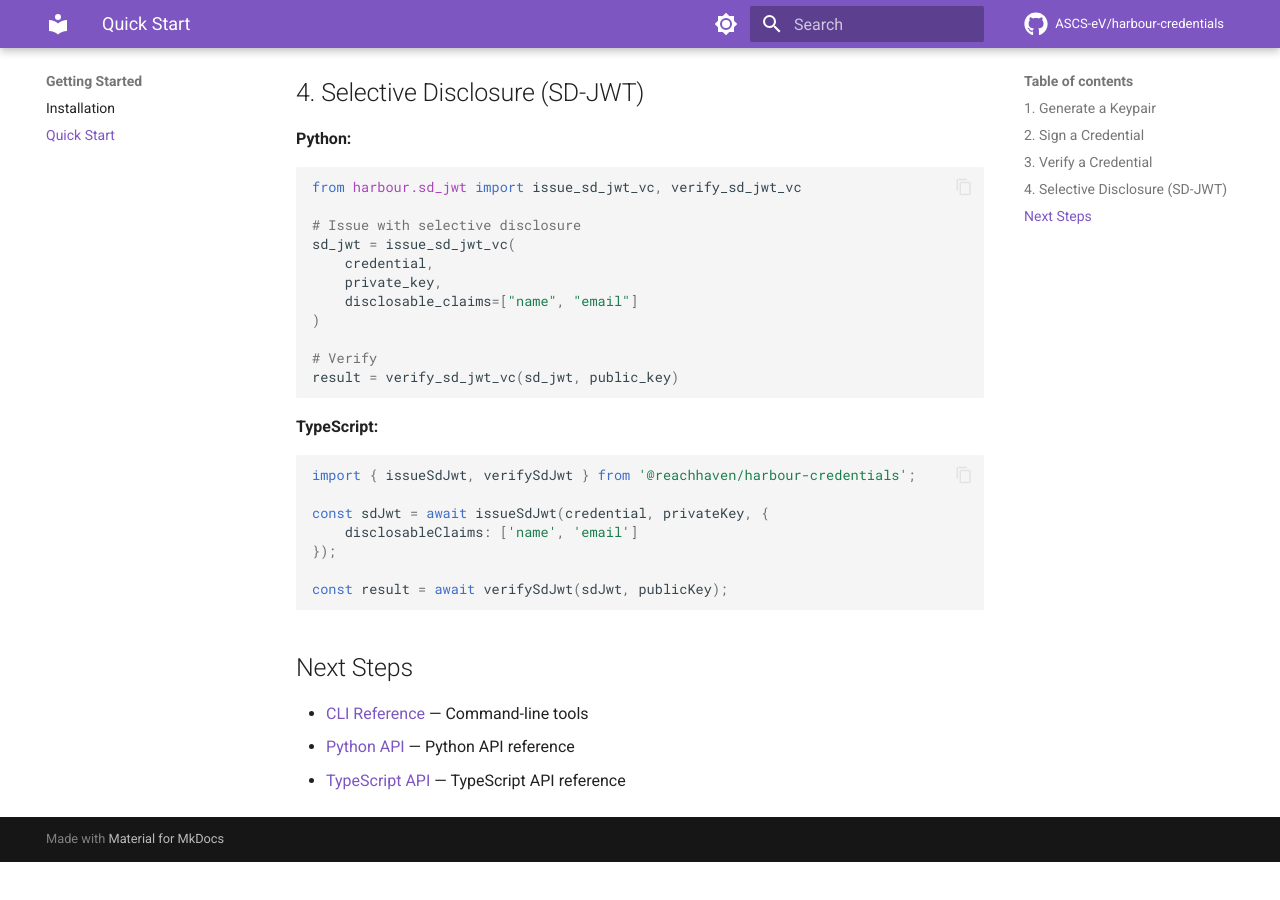
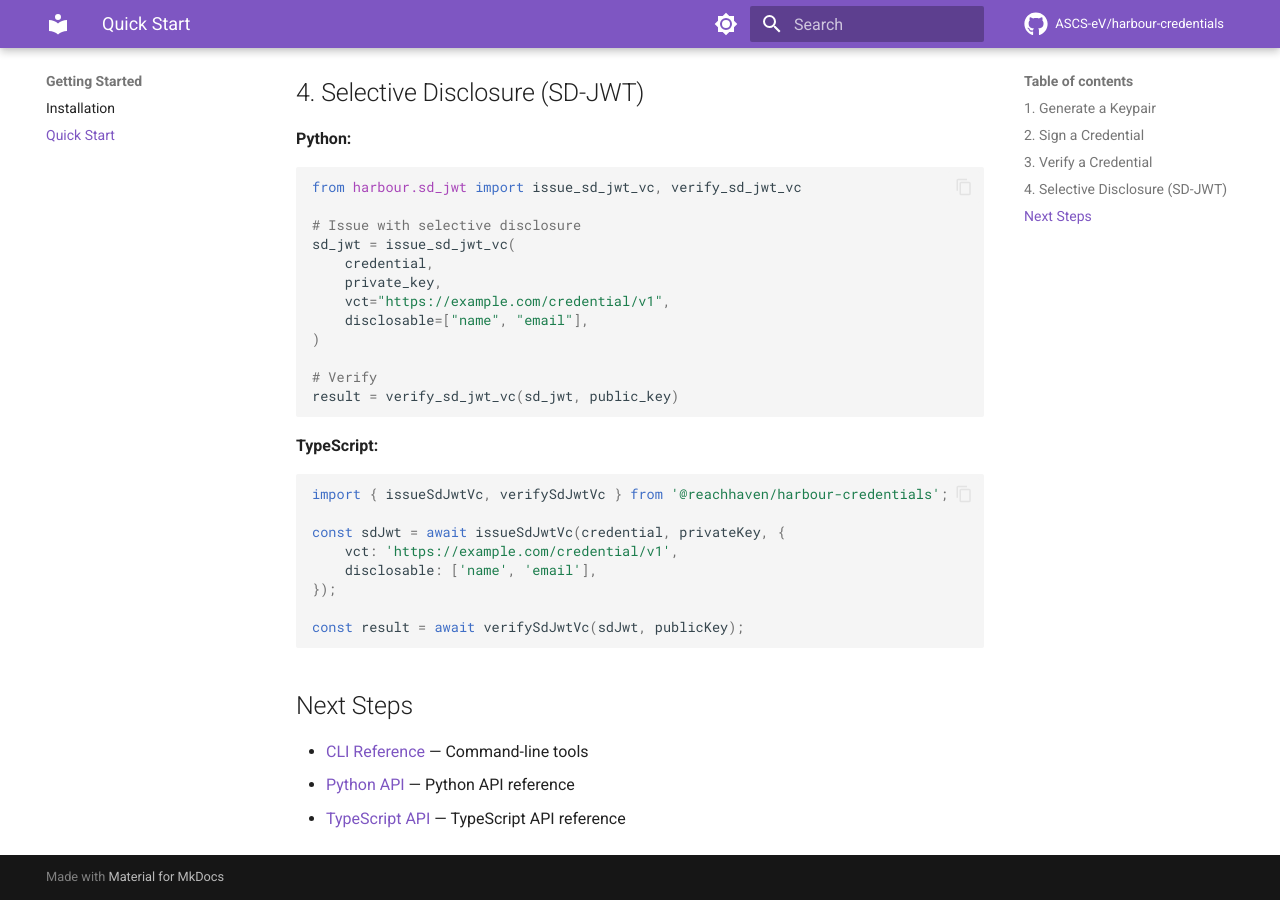
Before and after one commit to reachhaven/harbour-credentials, an MkDocs documentation site: the page built from docs/getting-started/quickstart.md, in a window 1280 px wide and 900 px high, scrolled down 1888 px. Built offline with MkDocs 1.6.1 and Material for MkDocs 9.7.7, drawn with Linux system fonts in a browser that asks for light colours; comment, search, counter and statistics services are not loaded; before the commit the page ends 2750 px from its top, so only the background shows below that.

Commit message:
fix: update docs, deps, and regenerate with normalize-prefixes
- Fix installation.md: correct fork URL (ASCS-eV → reachhaven)
- Fix quickstart.md: correct SD-JWT parameter (disclosable_claims → disclosable), add vct
- Add pycryptodome>=3.20 dependency to pyproject.toml
- Guard interop test npx check with try/except
- Add rdfs:label slot to harbour-core-credential.yaml for Organization shape
- Add normalize_prefixes=True to generate_artifacts.py (all generators)
- Pin ontology-management-base submodule to chore/cleanup-deterministic-pipeline

Signed-off-by: jdsika <carlo.van-driesten@bmw.de>

````diff
--- a/docs/getting-started/quickstart.md
+++ b/docs/getting-started/quickstart.md
@@ -101,7 +101,8 @@ from harbour.sd_jwt import issue_sd_jwt_vc, verify_sd_jwt_vc
 sd_jwt = issue_sd_jwt_vc(
     credential,
     private_key,
-    disclosable_claims=["name", "email"]
+    vct="https://example.com/credential/v1",
+    disclosable=["name", "email"],
 )
 
 # Verify
@@ -111,13 +112,14 @@ result = verify_sd_jwt_vc(sd_jwt, public_key)
 **TypeScript:**
 
 ```typescript
-import { issueSdJwt, verifySdJwt } from '@reachhaven/harbour-credentials';
+import { issueSdJwtVc, verifySdJwtVc } from '@reachhaven/harbour-credentials';
 
-const sdJwt = await issueSdJwt(credential, privateKey, {
-    disclosableClaims: ['name', 'email']
+const sdJwt = await issueSdJwtVc(credential, privateKey, {
+    vct: 'https://example.com/credential/v1',
+    disclosable: ['name', 'email'],
 });
 
-const result = await verifySdJwt(sdJwt, publicKey);
+const result = await verifySdJwtVc(sdJwt, publicKey);
 ```
 
 ## Next Steps
--- a/pyproject.toml
+++ b/pyproject.toml
@@ -26,6 +26,7 @@ dependencies = [
     "joserfc>=1.0.0",
     "cryptography>=44.0.0",
     "base58>=2.1.0",
+    "pycryptodome>=3.20",
 ]
 
 [project.optional-dependencies]
````
Also changed, not shown: docs/getting-started/installation.md (+2 -2 lines), 13 other files.
